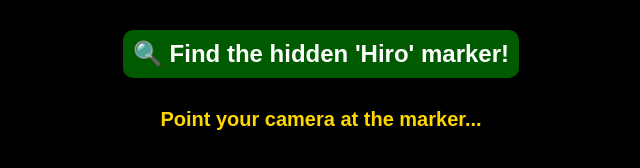
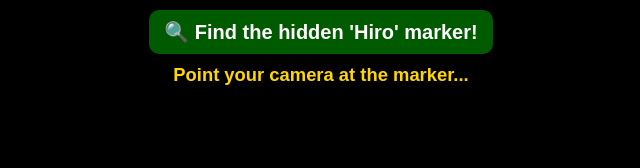
Before and after one commit to devnish0x/AR, a plain HTML site: page index.html in a window 1280 px wide. Shown: the whole page, without its empty margins (319-959 px from the left). Drawn offline with Linux system fonts and the light colour scheme.

Commit message:
upadated

```diff
--- a/style.css
+++ b/style.css
@@ -1,5 +1,14 @@
+* {
+            box-sizing: border-box;
+            margin: 0;
+            padding: 0;
+        }
+
+        html,
         body {
-  margin: 0;
+            width: 100%;
+            /* Fixes potential iOS viewport height issues */
+            height: 100%;
             overflow: hidden;
             font-family: Arial, sans-serif;
             background: black;
@@ -13,17 +22,25 @@ body {
             width: 100%;
             text-align: center;
             z-index: 10;
+            /* Added padding so text doesn't touch the screen edges */
+            padding: 0 10px;
         }
 
         #clue {
             background: rgba(0, 128, 0, 0.7);
-  padding: 10px;
+            padding: 10px 15px;
             border-radius: 10px;
             display: inline-block;
+            /* Ensures the clue box doesn't overflow on small screens */
+            max-width: 95%;
+            /* Using a responsive font size */
+            font-size: clamp(1rem, 4vw, 1.25rem);
         }
 
         #message {
             margin-top: 10px;
-  font-size: 20px;
+            /* Using a responsive font size */
+            font-size: clamp(0.9rem, 3.5vw, 1.15rem);
             color: gold;
+            font-weight: bold;
         }
```
Lines whose indentation alone changed are shown as unchanged.
